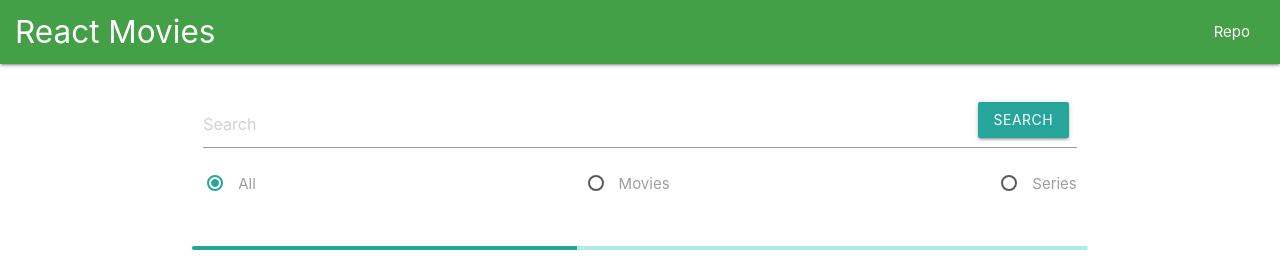
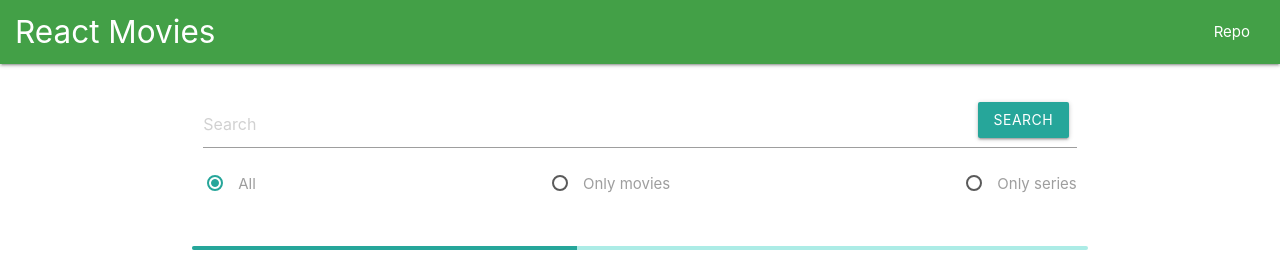
Before and after one commit to IlyaMur/react-movies_app, a React (Create React App) app: page / in a window 1280 px wide. Shown: the top 261 px of the page. Built offline with nearby package versions, Linux system fonts and the light colour scheme; no server answers.

Commit message:
rename buttons

```diff
--- a/src/components/Search.jsx
+++ b/src/components/Search.jsx
@@ -61,7 +61,7 @@ class Search extends React.Component {
                     onChange={this.handleRadio}
                     checked={this.state.type === "movie"}
                   />
-                  <span>Movies</span>
+                  <span>Only movies</span>
                 </label>
               </p>
               <p>
@@ -74,7 +74,7 @@ class Search extends React.Component {
                     onChange={this.handleRadio}
                     checked={this.state.type === "series"}
                   />
-                  <span>Series</span>
+                  <span>Only series</span>
                 </label>
               </p>
             </form>
```
